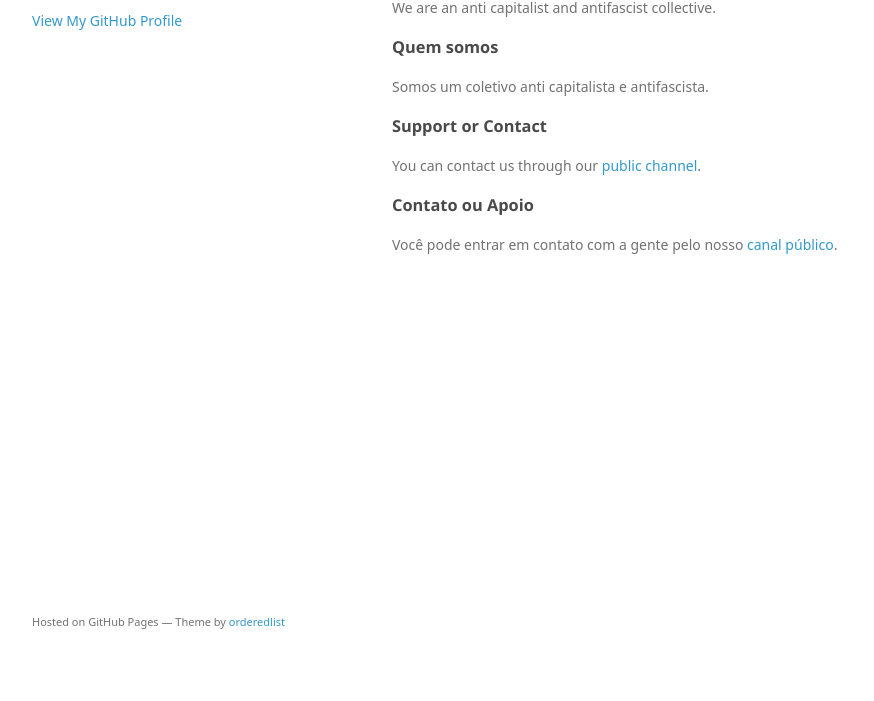
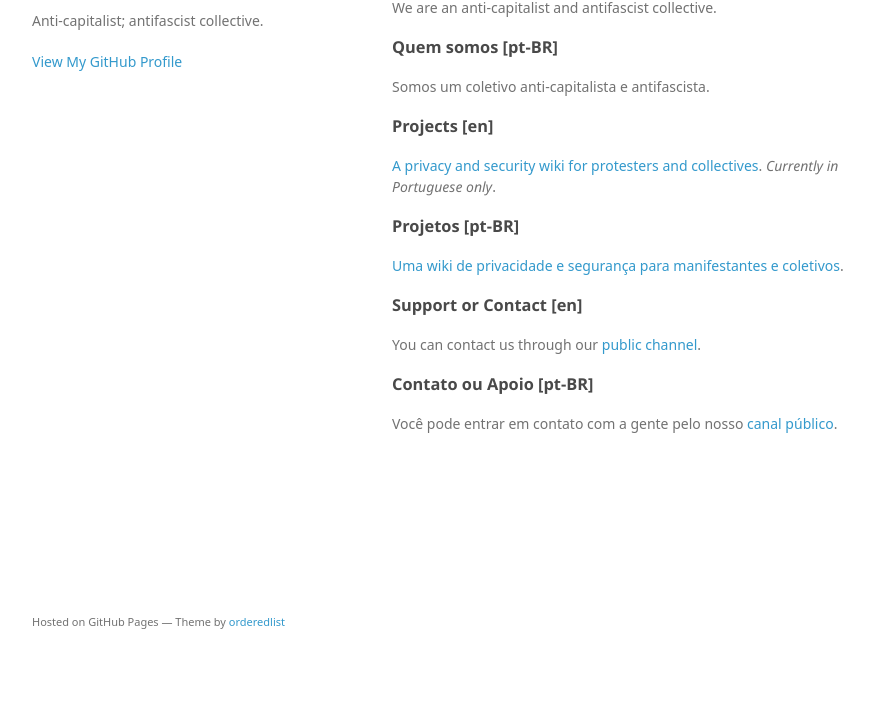
Before and after one commit to betweenthelines/betweenthelines.github.io, a plain HTML site: page index.html in a window 1280 px wide. Shown: the part 99-800 px from the top of the page, without its empty margins (178-1052 px from the left). Drawn offline with Linux system fonts and the light colour scheme; a web font is replaced by a local one.

Commit message:
Replace master branch with page content via GitHub

```diff
--- a/index.html
+++ b/index.html
@@ -16,7 +16,7 @@
     <div class="wrapper">
       <header>
         <h1>Between the lines</h1>
-        <p></p>
+        <p>Anti-capitalist; antifascist collective.</p>
 
 
         <p class="view"><a href="https://github.com/betweenthelines">View My GitHub Profile</a></p>
@@ -24,22 +24,32 @@
       </header>
       <section>
         <h3>
-<a id="who-we-are" class="anchor" href="#who-we-are" aria-hidden="true"><span aria-hidden="true" class="octicon octicon-link"></span></a>Who we are</h3>
+<a id="who-we-are-en" class="anchor" href="#who-we-are-en" aria-hidden="true"><span aria-hidden="true" class="octicon octicon-link"></span></a>Who we are [en]</h3>
 
-<p>We are an anti capitalist and antifascist collective.</p>
+<p>We are an anti-capitalist and antifascist collective.</p>
 
 <h3>
-<a id="quem-somos" class="anchor" href="#quem-somos" aria-hidden="true"><span aria-hidden="true" class="octicon octicon-link"></span></a>Quem somos</h3>
+<a id="quem-somos-pt-br" class="anchor" href="#quem-somos-pt-br" aria-hidden="true"><span aria-hidden="true" class="octicon octicon-link"></span></a>Quem somos [pt-BR]</h3>
 
-<p>Somos um coletivo anti capitalista e antifascista.</p>
+<p>Somos um coletivo anti-capitalista e antifascista.</p>
 
 <h3>
-<a id="support-or-contact" class="anchor" href="#support-or-contact" aria-hidden="true"><span aria-hidden="true" class="octicon octicon-link"></span></a>Support or Contact</h3>
+<a id="projects-en" class="anchor" href="#projects-en" aria-hidden="true"><span aria-hidden="true" class="octicon octicon-link"></span></a>Projects [en]</h3>
+
+<p><a href="https://github.com/betweenthelines/privacidade-negada/wiki">A privacy and security wiki for protesters and collectives</a>. <em>Currently in Portuguese only</em>.</p>
+
+<h3>
+<a id="projetos-pt-br" class="anchor" href="#projetos-pt-br" aria-hidden="true"><span aria-hidden="true" class="octicon octicon-link"></span></a>Projetos [pt-BR]</h3>
+
+<p><a href="https://github.com/betweenthelines/privacidade-negada/wiki">Uma wiki de privacidade e segurança para manifestantes e coletivos</a>.</p>
+
+<h3>
+<a id="support-or-contact-en" class="anchor" href="#support-or-contact-en" aria-hidden="true"><span aria-hidden="true" class="octicon octicon-link"></span></a>Support or Contact [en]</h3>
 
 <p>You can contact us through our <a href="https://gitter.im/betweenthelines/betweenthelines">public channel</a>.</p>
 
 <h3>
-<a id="contato-ou-apoio" class="anchor" href="#contato-ou-apoio" aria-hidden="true"><span aria-hidden="true" class="octicon octicon-link"></span></a>Contato ou Apoio</h3>
+<a id="contato-ou-apoio-pt-br" class="anchor" href="#contato-ou-apoio-pt-br" aria-hidden="true"><span aria-hidden="true" class="octicon octicon-link"></span></a>Contato ou Apoio [pt-BR]</h3>
 
 <p>Você pode entrar em contato com a gente pelo nosso <a href="https://gitter.im/betweenthelines/betweenthelines">canal público</a>.</p>
       </section>
--- a/params.json
+++ b/params.json
@@ -1,6 +1,6 @@
 {
   "name": "Between the lines",
-  "tagline": "",
-  "body": "### Who we are\r\nWe are an anti capitalist and antifascist collective.\r\n\r\n### Quem somos\r\nSomos um coletivo anti capitalista e antifascista.\r\n\r\n### Support or Contact\r\nYou can contact us through our [public channel](https://gitter.im/betweenthelines/betweenthelines).\r\n\r\n### Contato ou Apoio\r\nVocê pode entrar em contato com a gente pelo nosso [canal público](https://gitter.im/betweenthelines/betweenthelines).",
+  "tagline": "Anti-capitalist; antifascist collective.",
+  "body": "### Who we are [en]\r\nWe are an anti-capitalist and antifascist collective.\r\n\r\n### Quem somos [pt-BR]\r\nSomos um coletivo anti-capitalista e antifascista.\r\n\r\n### Projects [en]\r\n[A privacy and security wiki for protesters and collectives](https://github.com/betweenthelines/privacidade-negada/wiki). *Currently in Portuguese only*.\r\n\r\n### Projetos [pt-BR]\r\n[Uma wiki de privacidade e segurança para manifestantes e coletivos](https://github.com/betweenthelines/privacidade-negada/wiki).\r\n\r\n### Support or Contact [en]\r\nYou can contact us through our [public channel](https://gitter.im/betweenthelines/betweenthelines).\r\n\r\n### Contato ou Apoio [pt-BR]\r\nVocê pode entrar em contato com a gente pelo nosso [canal público](https://gitter.im/betweenthelines/betweenthelines).",
   "note": "Don't delete this file! It's used internally to help with page regeneration."
 }
```
